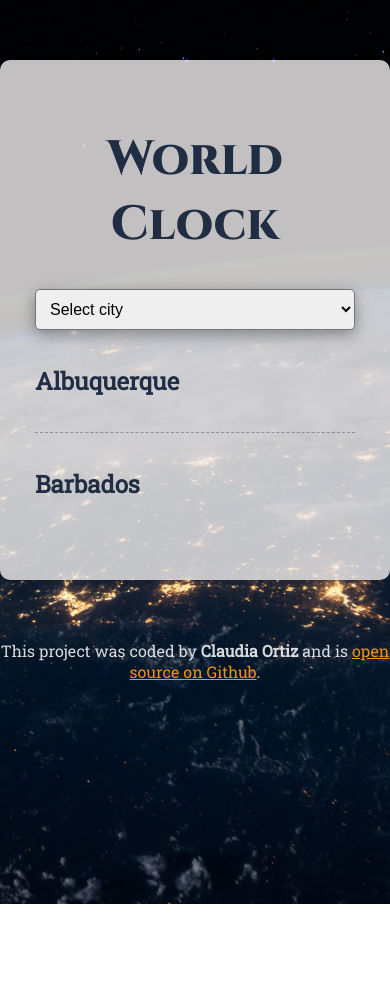
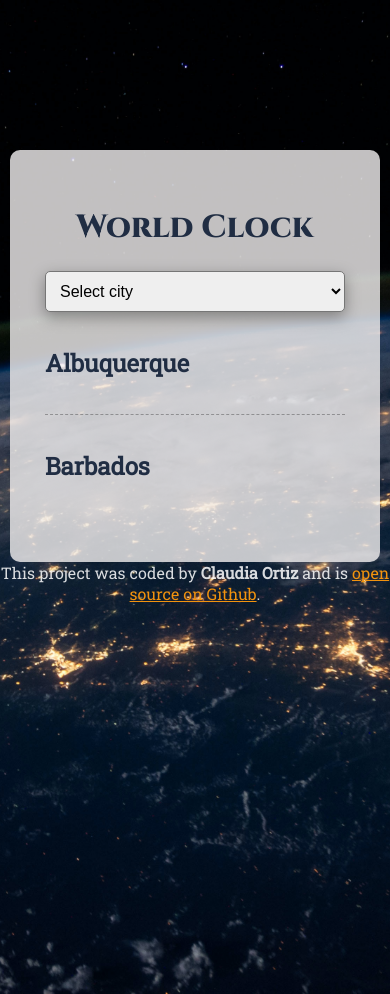
Before and after one commit to Claudia118/world-clock, a plain HTML site: page index.html in a window 390 px wide. Before the commit the page ends 904 px from the top, so only its background shows below. Drawn offline with nearby package versions, Linux system fonts and the light colour scheme; a script that the page names is missing.

Commit message:
Added media query

```diff
--- a/style/style.css
+++ b/style/style.css
@@ -15,7 +15,7 @@ body {
 
 h1 {
   text-align: center;
-  font-size: 3rem;
+  font-size: 4rem;
   font-weight: 800;
   font-family: "Cinzel", serif;
 }
@@ -39,12 +39,13 @@ a {
 
 h2 {
   margin: 0 0 10px;
+  font-size: 2.5rem;
 }
 
 .container {
   color: #202d43;
-  max-width: 600px;
-  margin: 60px auto;
+  max-width: 700px;
+  margin: 100px auto 20px;
   background-color: rgba(243, 241, 241, 0.8);
   border-radius: 10px;
   padding: 35px;
@@ -76,3 +77,25 @@ h2 {
   line-height: 36px;
   vertical-align: middle;
 }
+
+@media (max-width: 480px) {
+  h1 {
+    font-size: 2rem;
+  }
+
+  h2{
+    font-size:  1.5rem;
+  }
+  footer {
+    font-size: 1rem;
+  }
+
+  .container {
+    max-width: 345px;
+    margin: 150px 10px 0;
+  }
+
+  .time {
+    font-size: 1.9rem;
+  }
+}
```
Also changed, not shown: index.html (+0 -4 lines).
